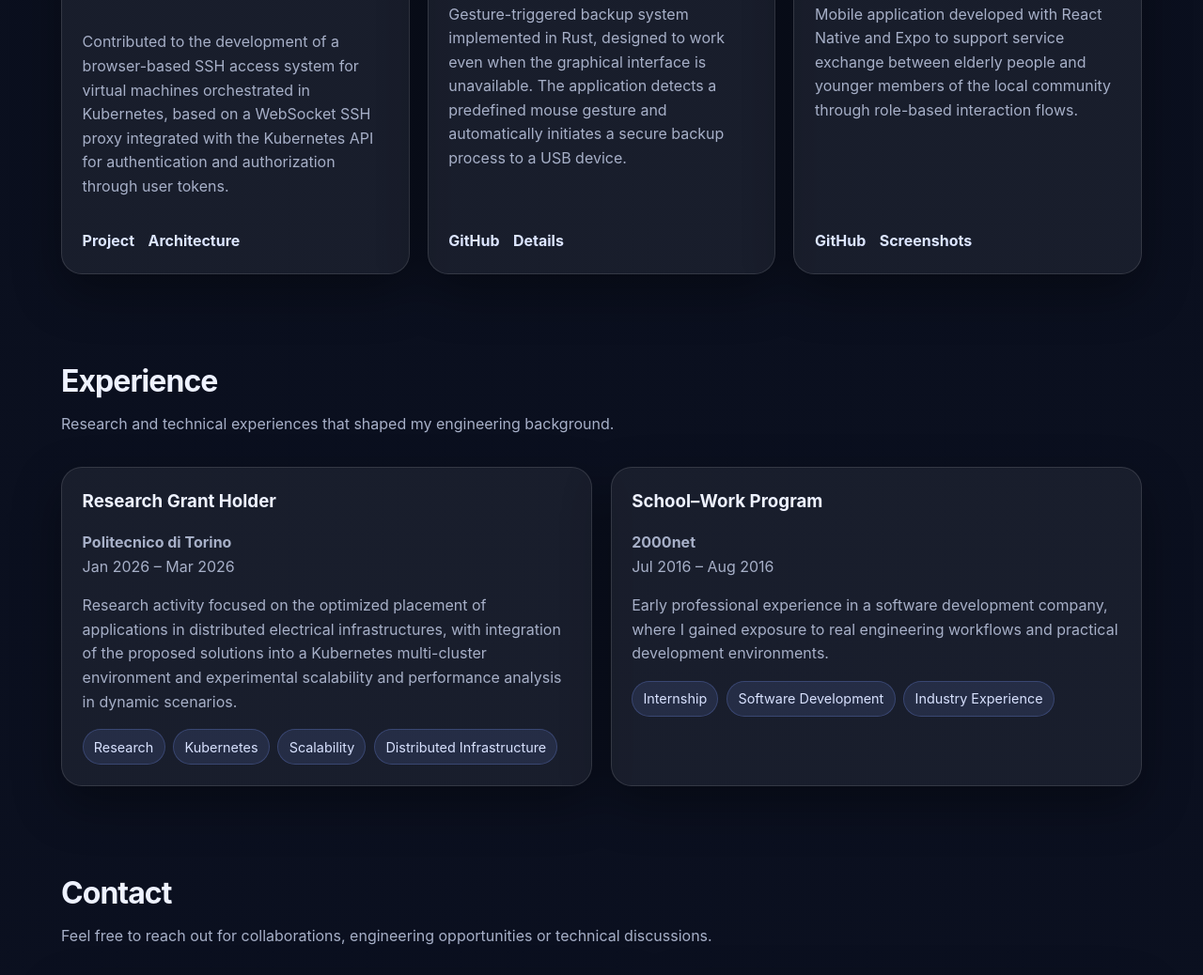
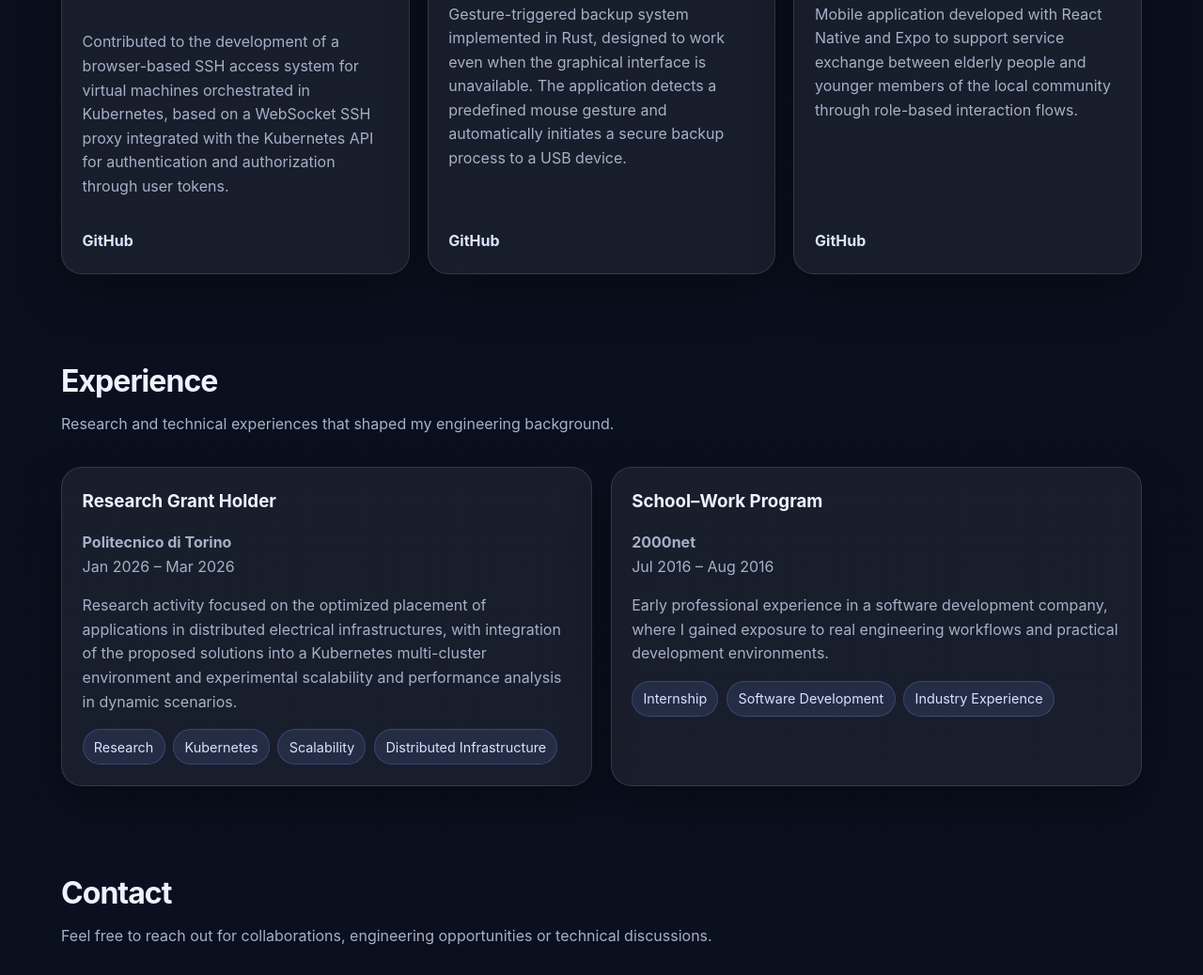
Before and after one commit to daribg99/daribg99.github.io, a plain HTML site: page index.html in a window 1280 px wide. Shown: the part 1445-2483 px from the top of the page at 94% size. Drawn offline with Linux system fonts and the light colour scheme.

Commit message:
GitHub ref

```diff
--- a/index.html
+++ b/index.html
@@ -148,9 +148,9 @@
             integrated with the Kubernetes API for authentication and authorization
             through user tokens.
           </p>
-          <div class="project-links">
-            <a href="#">Project</a>
-            <a href="#">Architecture</a>
+           <div class="project-links">
+            <a href="https://github.com/daribg99/CrownLabs-WebSSH">GitHub</a>
+            <!--<a href="#">Architecture</a>-->
           </div>
         </article>
 
@@ -166,9 +166,9 @@
             a predefined mouse gesture and automatically initiates a secure backup
             process to a USB device.
           </p>
-          <div class="project-links">
+           <div class="project-links">
             <a href="https://github.com/daribg99/Emergency-Backup" target="_blank" rel="noopener noreferrer">GitHub</a>
-            <a href="#">Details</a>
+            <!--<a href="#">Details</a> -->
           </div>
         </article>
 
@@ -183,9 +183,9 @@
             service exchange between elderly people and younger members of the
             local community through role-based interaction flows.
           </p>
-          <div class="project-links">
+           <div class="project-links">
             <a href="https://github.com/daribg99/SeniorSphere" target="_blank" rel="noopener noreferrer">GitHub</a>
-            <a href="#">Screenshots</a>
+            <!--<a href="#">Screenshots</a>-->
           </div>
         </article>
       </div>
```
